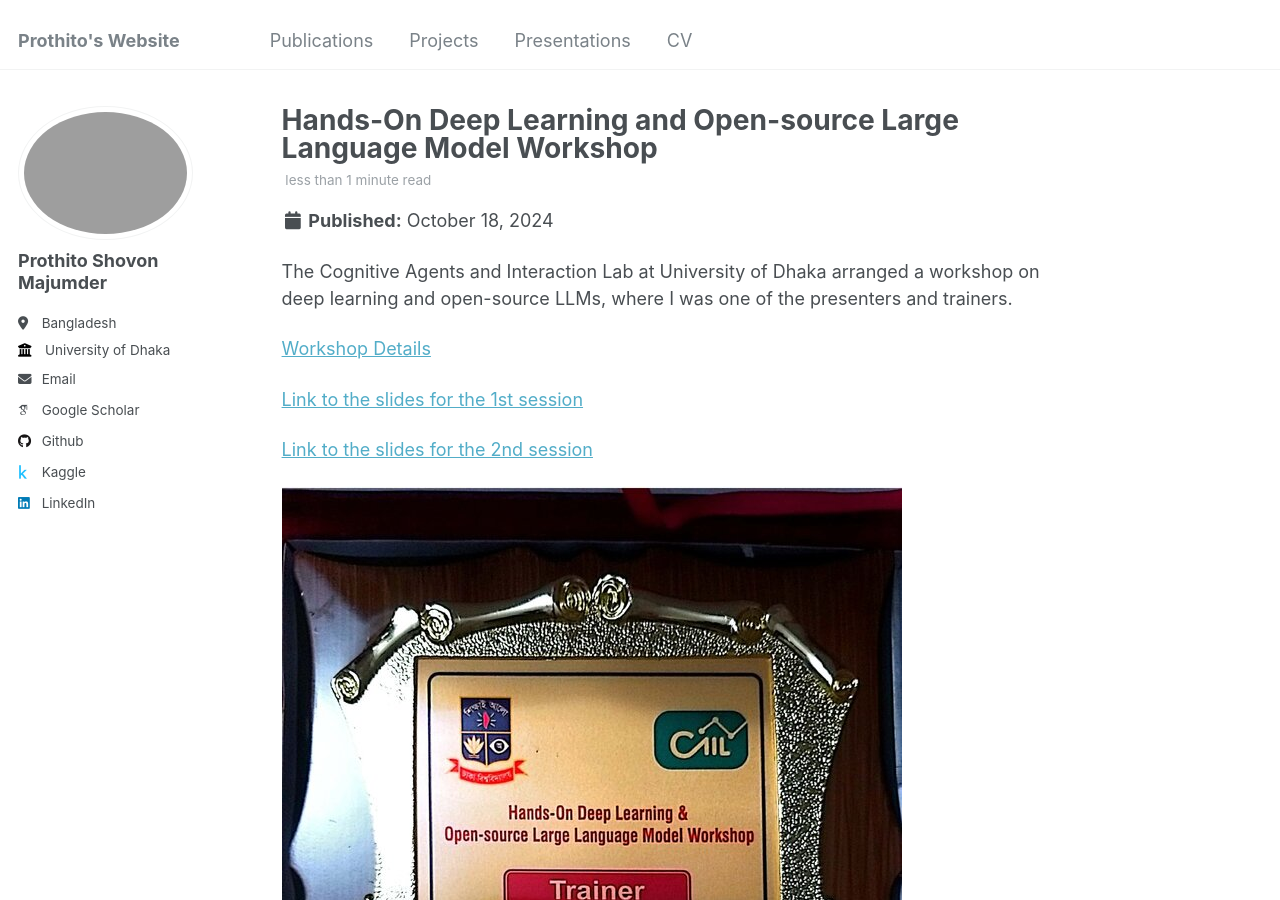
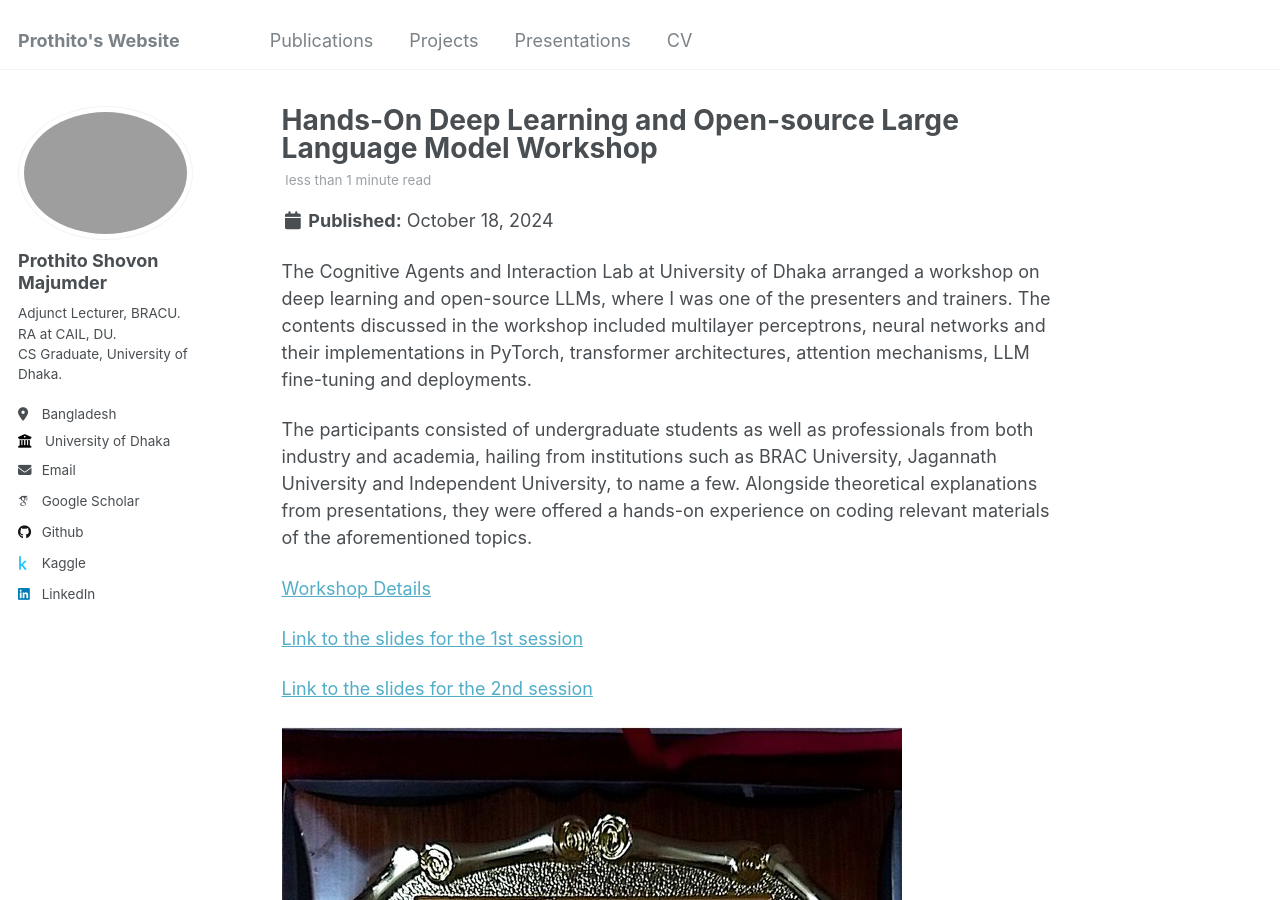
Before and after one commit to prothitoshovon/prothitoshovon.github.io, a Jekyll site: the page built from _posts/2024-10-18-du-llm-workshop.md, in a window 1280 px wide and 900 px high. Built offline with Jekyll 4.4.1, drawn with Linux system fonts in a browser that asks for light colours; some web fonts are replaced.

Commit message:
changes to config, more details on llm workshop

```diff
--- a/_config.yml
+++ b/_config.yml
@@ -24,7 +24,7 @@ author:
   avatar           : "profile.jpg"
   name             : "Prothito Shovon Majumder"
   pronouns         : # example: "she/her"
-  bio              : ""
+  bio              : "Adjunct Lecturer, BRACU.<br>RA at CAIL, DU.<br>CS Graduate, University of Dhaka."
   location         : "Bangladesh"
   employer         : "University of Dhaka"
   uri              : # URL
--- a/_posts/2024-10-18-du-llm-workshop.md
+++ b/_posts/2024-10-18-du-llm-workshop.md
@@ -9,7 +9,9 @@ tags:
   - large language models
 ---
 
-The Cognitive Agents and Interaction Lab at University of Dhaka arranged a workshop on deep learning and open-source LLMs, where I was one of the presenters and trainers.
+The Cognitive Agents and Interaction Lab at University of Dhaka arranged a workshop on deep learning and open-source LLMs, where I was one of the presenters and trainers. The contents discussed in the workshop included multilayer perceptrons, neural networks and their implementations in PyTorch, transformer architectures, attention mechanisms, LLM fine-tuning and deployments.
+
+The participants consisted of undergraduate students as well as professionals from both industry and academia, hailing from institutions such as BRAC University, Jagannath University and Independent University, to name a few. Alongside theoretical explanations from presentations, they were offered a hands-on experience on coding relevant materials of the aforementioned topics.
 
 [Workshop Details](https://cognistorm.ai/llm-workshop)
 
```
